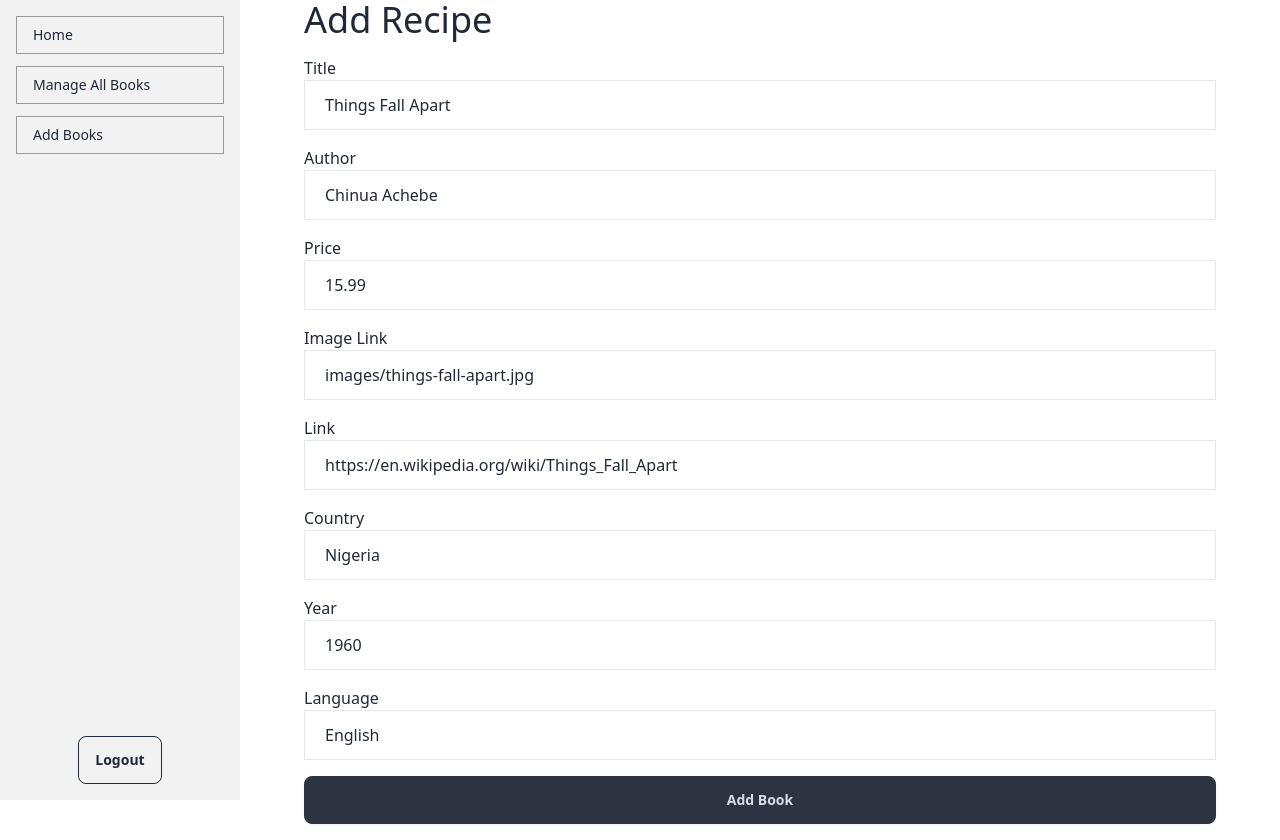
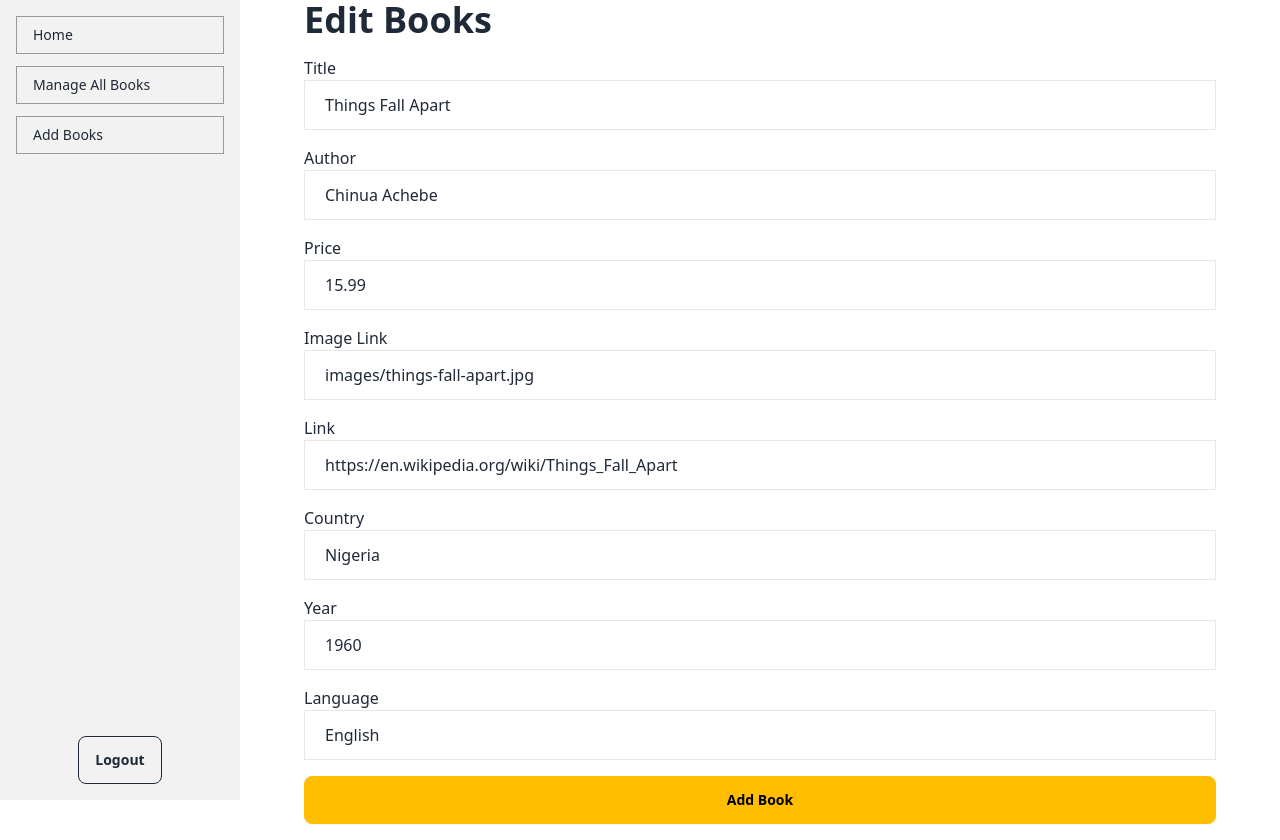
Before and after one commit to almahin-51/Aalor_Michhil, a React (Vite) app: page /dashboard/edit-book/1 in a window 1280 px wide. Built offline with nearby package versions, Linux system fonts and the light colour scheme; no server answers; data requests are answered from the project's data file; sample sign-in values are in the browser's storage.

Commit message:
edit implement

```diff
--- a/db.json
+++ b/db.json
@@ -568,9 +568,9 @@
       "link": "https://en.wikipedia.org/wiki/War_and_Peace",
       "pages": 1225,
       "title": "War and Peace",
-      "year": 1869,
+      "year": "1869",
       "rating": 4.1,
-      "price": 17.49
+      "price": "17.49"
     },
     {
       "id": "81",
--- a/src/Components/Dashboard/EditBook.jsx
+++ b/src/Components/Dashboard/EditBook.jsx
@@ -53,7 +53,7 @@ const EditBook = () => {
 
   return (
     <div className="w-full px-16">
-      <h1 className="text-4xl mb-4">Add Recipe</h1>
+      <h1 className="text-4xl mb-4 font-bold">Edit Books</h1>
       <form onSubmit={handleUpdateBook} className="w-full">
         <div className="mb-4">
           <label htmlFor="">Title </label>
@@ -132,7 +132,7 @@ const EditBook = () => {
           <input
             type="submit"
             value={"Add Book"}
-            className="w-full btn py-3 px-5 border btn-neutral"
+            className="w-full btn py-3 px-5 border btn-warning"
           />
         </div>
       </form>
```
